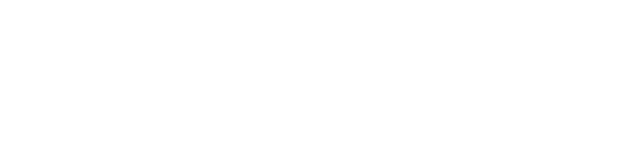
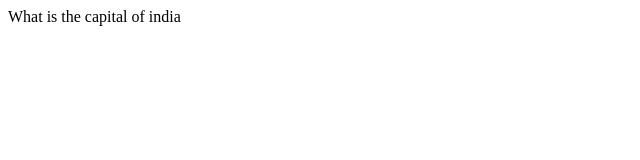
Before and after one commit to acciojob/trivia-adilsay, a website: page main.html in a window 1280 px wide. Shown: the whole page, without its empty margins (0-640 px from the left). Drawn offline with Linux system fonts and the light colour scheme.

Commit message:
created a submission

```diff
--- a/main.html
+++ b/main.html
@@ -8,8 +8,7 @@
 
 <body>
 	<!-- the entire body must be written by student -->
-    <script type="text/javascript" src="./script.js">
-</script>
+    <div>What is the capital of india</div>
 
 </body>
 
```
